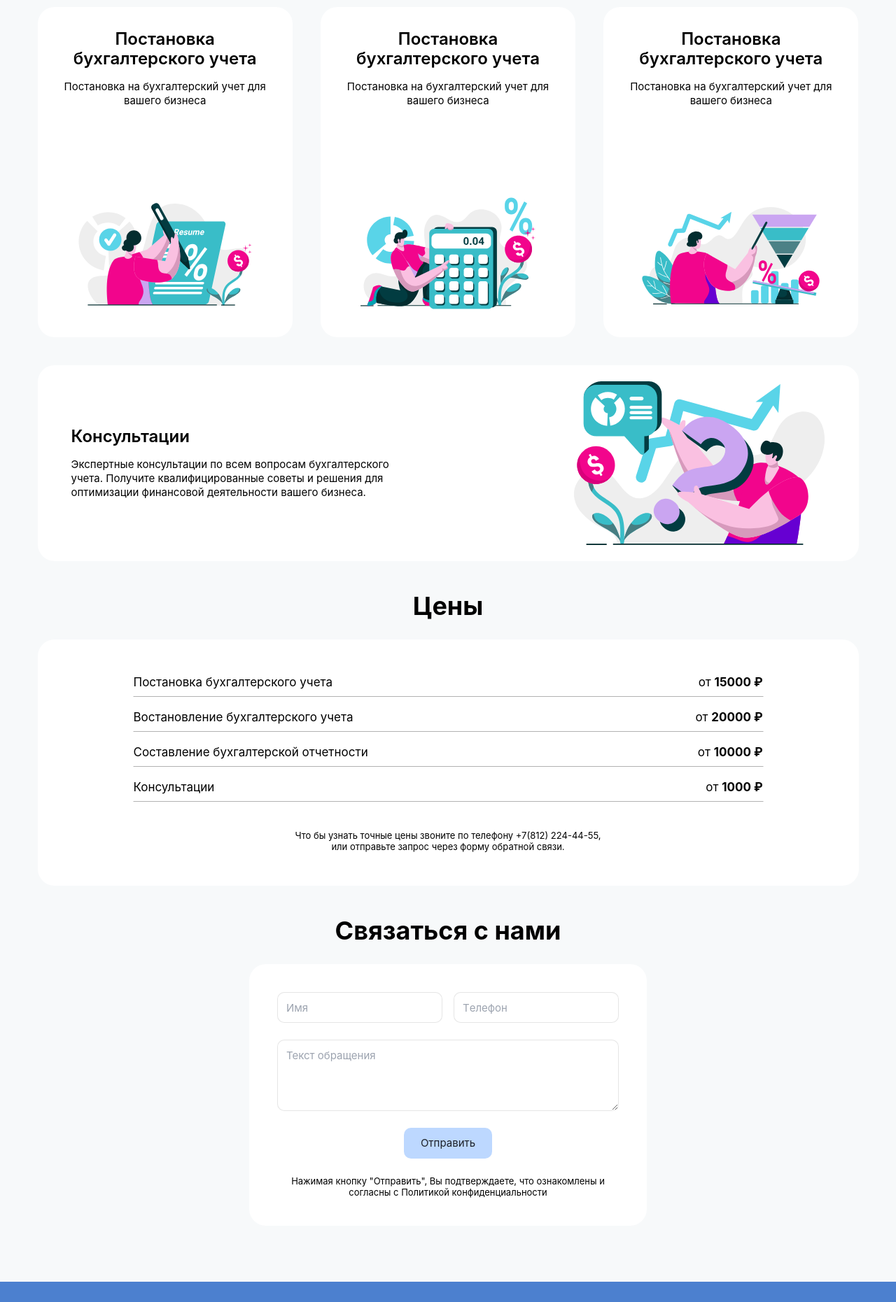
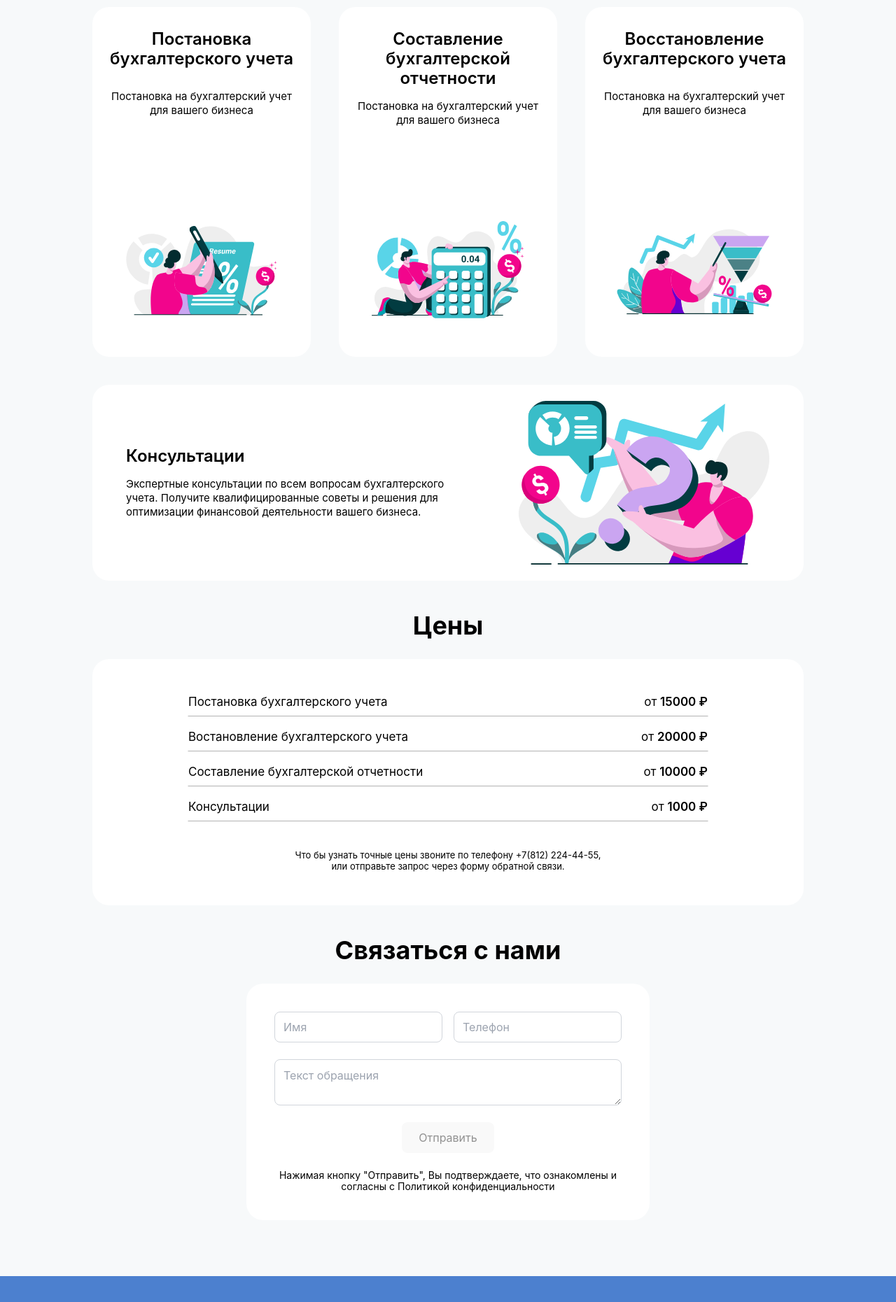
Before and after one commit to EvgenPrushk/planet-page, a website: page index.html in a window 1280 px wide. Shown: the part 471-2332 px from the top of the page at 70% size. Drawn offline with Linux system fonts and the light colour scheme.

Commit message:
feat: add new  form and animation

```diff
--- a/index.html
+++ b/index.html
@@ -7,7 +7,7 @@
     <link href="./dist/output.css" rel="stylesheet" />
   </head>
   <body>
-    <header class="py-[24px]">
+    <header class="py-[24px] sticky top-0 bg-white z-50">
       <div
         class="sm:max-w-container-sm md:max-w-container-md lg:max-w-container-lg xl:max-w-container-xl 2xl:max-w-container-2xl 3xl:max-w-container-3xl 4xl:max-w-container-4xl mr-auto ml-auto xs:px-[12px] sm:px-[0px]"
       >
@@ -31,17 +31,15 @@
             >
               <li>
                 <a class="opacity-80 text-black" href="tel:+7(499)444-33-61"
-                  >+7(499)444-28-25
-                </a>
+                  >+7(499)444-28-25</a
+                >
               </li>
-
               <li>
                 <a
                   class="opacity-80 text-black"
                   href="mailto:info@planetamsk.ru"
+                  >info@planetamsk.ru</a
                 >
-                  info@planetamsk.ru
-                </a>
               </li>
             </ul>
           </nav>
@@ -84,7 +82,7 @@
         <h2 class="pb-[24px] text-center">Услуги</h2>
         <div class="flex flex-col lg:flex-row flex-wrap gap-[40px]">
           <div
-            class="bg-white text-black rounded-[24px] px-[20px] pt-[32px] flex flex-col flex-1 items-center gap-[16px]"
+            class="transition duration-300 ease-out hover:cursor-pointer hover:shadow-lg bg-white text-black rounded-[24px] px-[20px] pt-[32px] flex flex-col flex-1 items-center gap-[16px] justify-between"
           >
             <h4 class="text-center">Постановка бухгалтерского учета</h4>
             <p class="text-[15px] leading-[20px] text-center">
@@ -96,9 +94,9 @@
             />
           </div>
           <div
-            class="bg-white text-black rounded-[24px] px-[20px] pt-[32px] flex flex-col flex-1 items-center gap-[16px]"
+            class="transition duration-300 ease-out hover:cursor-pointer hover:shadow-lg bg-white text-black rounded-[24px] px-[20px] pt-[32px] flex flex-col flex-1 items-center justify-between gap-[16px]"
           >
-            <h4 class="text-center">Постановка бухгалтерского учета</h4>
+            <h4 class="text-center">Составление бухгалтерской отчетности</h4>
             <p class="text-[15px] leading-[20px] text-center">
               Постановка на бухгалтерский учет для вашего бизнеса
             </p>
@@ -108,9 +106,9 @@
             />
           </div>
           <div
-            class="bg-white text-black rounded-[24px] px-[20px] pt-[32px] flex flex-col flex-1 items-center gap-[16px]"
+            class="transition duration-300 ease-out hover:cursor-pointer hover:shadow-lg bg-white text-black rounded-[24px] px-[20px] pt-[32px] flex flex-col flex-1 items-center justify-between gap-[16px]"
           >
-            <h4 class="text-center">Постановка бухгалтерского учета</h4>
+            <h4 class="text-center">Восстановление бухгалтерского учета</h4>
             <p class="text-[15px] leading-[20px] text-center">
               Постановка на бухгалтерский учет для вашего бизнеса
             </p>
@@ -127,7 +125,7 @@
         class="sm:max-w-container-sm md:max-w-container-md lg:max-w-container-lg xl:max-w-container-xl 2xl:max-w-container-2xl 3xl:max-w-container-3xl 4xl:max-w-container-4xl mr-auto ml-auto xs:px-[12px] sm:px-[0px] ]"
       >
         <div
-          class="bg-white text-black rounded-[24px] flex flex-col lg:flex-row lg:gap-[16px] items-center justify-between lg:px-[48px] px-[20px] py-[20px]"
+          class="transition duration-300 ease-out hover:cursor-pointer hover:shadow-lg bg-white text-black rounded-[24px] flex flex-col lg:flex-row lg:gap-[16px] items-center justify-between lg:px-[48px] px-[20px] py-[20px]"
         >
           <div class="flex flex-col gap-[16px] pb-[16px] lg:pb-[0px]">
             <h4 class="text-center lg:text-left">Консультации</h4>
@@ -153,31 +151,31 @@
         <h2 class="pb-[24px] text-center">Цены</h2>
 
         <div
-          class="bg-white text-black rounded-[24px] flex-col lg:px-[136px] lg:py-[48px] p-[20px]"
+          class="transition duration-300 ease-out hover:cursor-pointer hover:shadow-lg bg-white text-black rounded-[24px] flex-col lg:px-[136px] lg:py-[48px] p-[20px]"
         >
           <div
             class="flex flex-col sm:flex-row items-center sm:justify-between border border-white border-b-[#0000004D] pb-[8px] text-[17px] leading-[24px]"
           >
             <p>Постановка бухгалтерского учета</p>
-            <p>от <strong>15000 ₽</strong></p>
+            <p>от <span class="font-semibold">15000 ₽</span></p>
           </div>
           <div
             class="flex flex-col sm:flex-row items-center sm:justify-between border border-white border-b-[#0000004D] pb-[8px] pt-[16px] text-[17px] leading-[24px]"
           >
             <p>Востановление бухгалтерского учета</p>
-            <p>от <strong>20000 ₽</strong></p>
+            <p>от <span class="font-semibold">20000 ₽</span></p>
           </div>
           <div
             class="flex flex-col sm:flex-row items-center sm:justify-between border border-white border-b-[#0000004D] pb-[8px] pt-[16px] text-[17px] leading-[24px]"
           >
             <p>Составление бухгалтерской отчетности</p>
-            <p>от <strong>10000 ₽</strong></p>
+            <p>от <span class="font-semibold">10000 ₽</span></p>
           </div>
           <div
             class="flex flex-col sm:flex-row items-center sm:justify-between border border-white border-b-[#0000004D] pb-[8px] pt-[16px] text-[17px] leading-[24px]"
           >
             <p>Консультации</p>
-            <p>от <strong>1000 ₽</strong></p>
+            <p>от <span class="font-semibold">1000 ₽</span></p>
           </div>
           <div class="flex flex-col justify-center items-center">
             <p
@@ -195,14 +193,13 @@
         class="sm:max-w-container-sm md:max-w-container-md lg:max-w-container-lg xl:max-w-container-xl 2xl:max-w-container-2xl 3xl:max-w-container-3xl 4xl:max-w-container-4xl mr-auto ml-auto xs:px-[12px] sm:px-[0px] pb-[80px] flex flex-col items-center"
       >
         <h2 class="pb-[24px] text-center">Связаться с нами</h2>
-
         <form
           action="/submit_form"
           method="POST"
-          class="bg-white text-black rounded-[24px] flex flex-col lg:p-[40px] p-[20px] max-w-[568px] justify-center items-center gap-[24px]"
+          class="bg-white text-black rounded-3xl flex flex-col lg:p-10 p-5 max-w-xl justify-center items-center gap-6"
         >
           <div
-            class="flex flex-col lg:flex-row gap-[16px] lg:gap-[16px] w-full items-center justify-center"
+            class="flex flex-col lg:flex-row gap-4 w-full items-center justify-center"
           >
             <input
               type="text"
@@ -210,32 +207,36 @@
               name="name"
               required
               placeholder="Имя"
-              class="w-full lg:w-[236px] h-[44px] p-[12px] border border-[rgba(0,0,0,0.1)] rounded-[10px] focus:outline-none text-[15px] leading-[20px] font-normal"
+              class="transition duration-150 ease-in hover:cursor-pointer hover:shadow-lg w-full lg:w-58 h-11 p-3 border border-gray-300 rounded-lg focus:outline-none text-base leading-5"
             />
             <input
               type="tel"
               id="phone"
               name="phone"
               required
-              placeholder="Tелефон"
-              class="w-full lg:w-[236px] h-[44px] p-[12px] border border-[rgba(0,0,0,0.1)] rounded-[10px] focus:outline-none text-[15px] leading-[20px] font-normal"
+              placeholder="Телефон"
+              pattern="^((8|\+7)[\- ]?)?(\(?\d{3}\)?[\- ]?)?[\d\- ]{7,10}$"
+              class="transition duration-150 ease-in hover:cursor-pointer hover:shadow-lg w-full lg:w-58 h-11 p-3 border border-gray-300 rounded-lg focus:outline-none text-base leading-5"
             />
           </div>
           <textarea
             id="message"
             name="message"
             placeholder="Текст обращения"
-            class="w-full h-[102px] p-[12px] border border-[rgba(0,0,0,0.1)] rounded-[10px] focus:outline-none text-[15px] leading-[20px] font-normal"
+            class="transition duration-150 ease-in hover:cursor-pointer hover:shadow-lg w-full h-25 p-3 border border-gray-300 rounded-lg focus:outline-none text-base leading-5"
           ></textarea>
 
           <button
-            class="hover:shadow-custom cursor-pointer text-[15px] leading-[20px] bg-[#5B9DFF66] text-black text-opacity-85 rounded-[10px] py-[12px] px-[24px]"
+            id="submit-btn"
+            class="transition duration-150 ease-in cursor-pointer text-base leading-5 text-black text-opacity-85 rounded-lg py-3 px-6 disabled:opacity-50 disabled:cursor-not-allowed"
+            disabled
+            style="background-color: #0000000d"
           >
             Отправить
           </button>
-          <p class="text-[13px] leading-[16px] text-center text-opacity-70">
+          <p class="text-sm leading-4 text-center text-opacity-70">
             Нажимая кнопку "Отправить", Вы подтверждаете, что ознакомлены и
-            согласны с Политикой конфиденциальности
+            согласны с Политикой конфиденциальности
           </p>
         </form>
       </div>
@@ -244,7 +245,7 @@
       <div
         class="sm:max-w-container-sm md:max-w-container-md lg:max-w-container-lg xl:max-w-container-xl 2xl:max-w-container-2xl 3xl:max-w-container-3xl 4xl:max-w-container-4xl mr-auto ml-auto xs:px-[12px] sm:px-[0px]"
       >
-        <div class="flex flex-col  gap-[24px] px-[20px] lg:px-[0px]">
+        <div class="flex flex-col gap-[24px] px-[20px] lg:px-[0px]">
           <ul
             class="flex flex-col list-none font-semibold gap-[8px] text-[20px] leading-[24px] cursor-pointe"
           >
@@ -278,5 +279,72 @@
         </div>
       </div>
     </footer>
+    <script>
+      const nameInput = document.getElementById("name");
+      const phoneInput = document.getElementById("phone");
+      const messageInput = document.getElementById("message");
+      const submitBtn = document.getElementById("submit-btn");
+
+      function validateForm() {
+        const isValid =
+          nameInput.value.trim() !== "" &&
+          phoneInput.value.trim().match(phoneInput.pattern) &&
+          messageInput.value.trim() !== "";
+        submitBtn.disabled = !isValid;
+        submitBtn.style.backgroundColor = isValid ? "#5B9DFF66" : "#0000000D";
+      }
+
+      function formatPhoneNumber(event) {
+        const input = event.target;
+        let value = input.value.replace(/\D/g, "");
+
+        if (value.startsWith("8")) {
+          value = "7" + value.slice(1);
+        } else if (value.startsWith("9")) {
+          value = "7" + value;
+        } else if (value.startsWith("7")) {
+          // Continue with 7
+        } else {
+          value = "7";
+        }
+
+        let formattedValue = "";
+        if (value.length > 0) {
+          formattedValue += "+" + value[0];
+          if (value.length > 1) {
+            formattedValue += " (" + value.slice(1, 4);
+            if (value.length > 4) {
+              formattedValue += ") " + value.slice(4, 7);
+              if (value.length > 7) {
+                formattedValue += "-" + value.slice(7, 9);
+                if (value.length > 9) {
+                  formattedValue += "-" + value.slice(9, 11);
+                }
+              }
+            }
+          }
+        }
+        input.value = formattedValue;
+      }
+
+      nameInput.addEventListener("input", validateForm);
+      phoneInput.addEventListener("input", validateForm);
+      phoneInput.addEventListener("input", formatPhoneNumber);
+      messageInput.addEventListener("input", validateForm);
+
+      document.addEventListener("DOMContentLoaded", validateForm);
+
+      submitBtn.addEventListener("mouseover", function () {
+        if (!submitBtn.disabled) {
+          submitBtn.style.backgroundColor = "#00000026";
+        }
+      });
+
+      submitBtn.addEventListener("mouseout", function () {
+        if (!submitBtn.disabled) {
+          submitBtn.style.backgroundColor = "#5B9DFF66";
+        }
+      });
+    </script>
   </body>
 </html>
--- a/tailwind.config.js
+++ b/tailwind.config.js
@@ -1,5 +1,5 @@
 module.exports = {
-  content: ["./src/**/*.{html,js}"],
+  content: ["./**/*.{html,js}"],
 
   theme: {
     extend: {
@@ -40,10 +40,10 @@ module.exports = {
         "container-sm": "540px",
         "container-md": "720px",
         "container-lg": "960px",
-        "container-xl": "1173px",
-        "container-2xl": "1300px",
-        "container-3xl": "1500px",
-        "container-4xl": "1600px",
+        "container-xl": "1016px",
+        "container-2xl": "1016px",
+        "container-3xl": "1016px",
+        "container-4xl": "1016px",
       },
       screens: {
         xs: "0px",
```
Also changed, not shown: dist/output.css.
